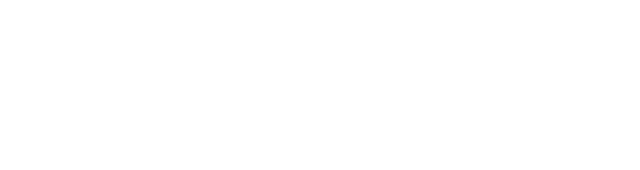
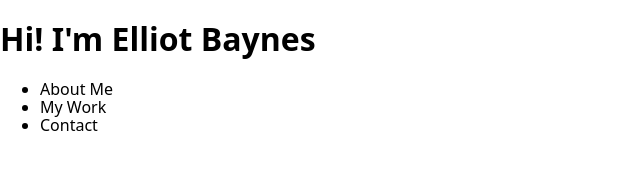
Before and after one commit to eabaynes/Web-Portfolio, a website built with Vite: page index.html in a window 1280 px wide. Shown: the whole page, without its empty margins (0-640 px from the left). Built offline with nearby package versions, Linux system fonts and the light colour scheme.

Commit message:
Changed Title
Added Basic Header Text

```diff
--- a/index.html
+++ b/index.html
@@ -4,10 +4,23 @@
     <meta charset="UTF-8" />
     <meta name="viewport" content="width=device-width, initial-scale=1.0" />
 
-    <link rel="stylesheet" href="https://unpkg.com/modern-normalize@1.1.0/modern-normalize.css" />
+    <link
+      rel="stylesheet"
+      href="https://unpkg.com/modern-normalize@1.1.0/modern-normalize.css"
+    />
     <link rel="stylesheet" href="./src/style.css" />
-    <title>HTML-CSS Practice</title>
+    <title>Elliot Baynes</title>
   </head>
   <body>
+    <header>
+      <h1>Hi! I'm Elliot Baynes</h1>
+      <nav>
+        <ul>
+          <li>About Me</li>
+          <li>My Work</li>
+          <li>Contact</li>
+        </ul>
+      </nav>
+    </header>
   </body>
 </html>
```
